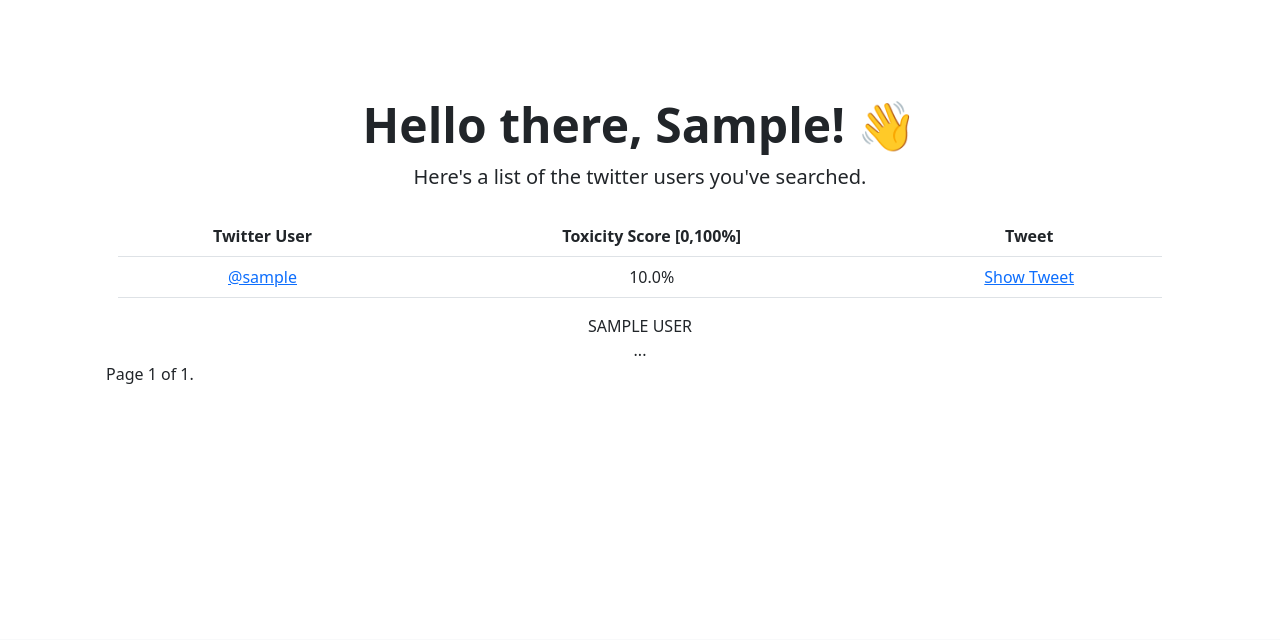
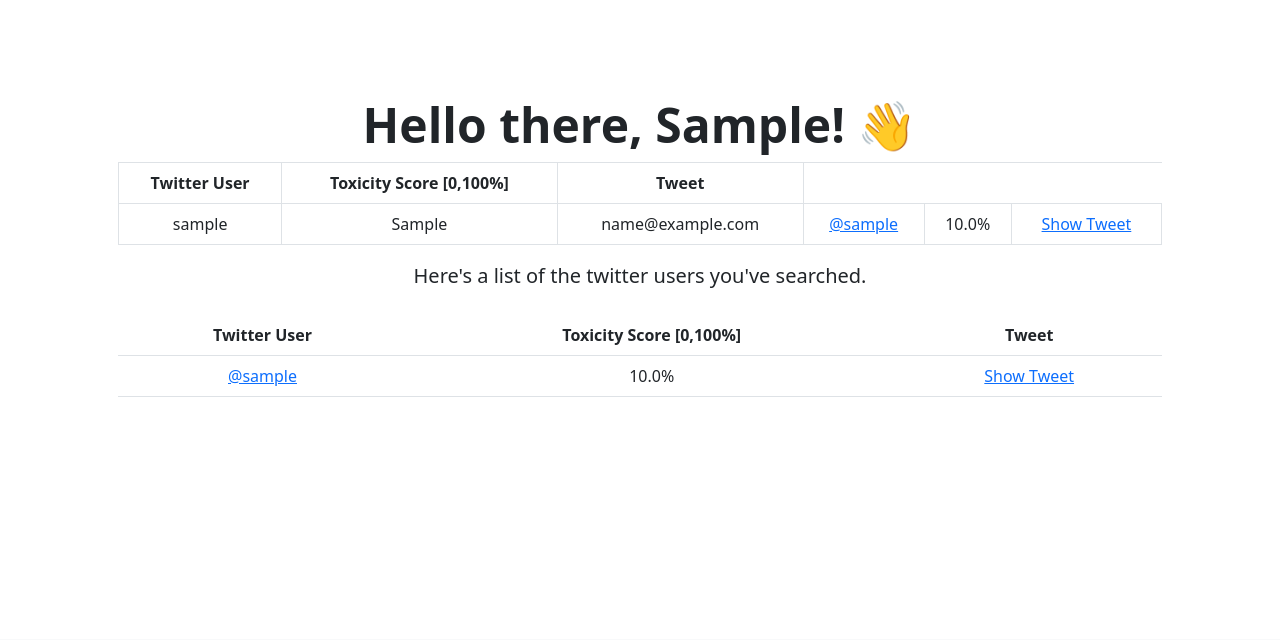
Before and after one commit to franciscojavierarceo/twitter-scan, a Django app: template authorization/templates/authorization/list_results.html in a window 1280 px wide. Shown: the part 89-729 px from the top of the page. Run offline with Django 3.2, Linux system fonts and the light colour scheme; a user stored in the database is signed in; tables that the repository leaves empty hold one stand-in row (values such as "Sample post"); the template is opened without the code that fills it: values that come from a table or form of the project are taken from there, most other values are stand-ins (such as "Sample title", 1, 10 or a date in 2020); parts of the project's set-up code (start-up, migrations or seed data) failed here and were passed over; some libraries are stand-ins or nearby versions.

Commit message:
have template rendering

```diff
--- a/authorization/templates/authorization/list_results.html
+++ b/authorization/templates/authorization/list_results.html
@@ -1,6 +1,58 @@
 {% extends "authorization/base.html" %}
 
 {% block maincontent %}
+    <div class="container">
+<table class="table table-bordered">
+  <thead>
+    <tr>
+      <th class="col">Twitter User</th>
+      <th class="col">Toxicity Score [0,100%]</th>
+      <th class="col">Tweet</th>
+    </tr>
+  </thead>
+  <tbody>
+    {% for tweet in tweets %}
+      <tr>
+        <td>{{ user.username }}</td>
+        <td>{{ user.first_name }}</td>
+        <td>{{ user.email }}</td>
+        <td class="col"><a href="https://twitter.com/{{tweet.twitter_username}}">@{{tweet.twitter_username}}</a></td>
+        <td class="col">{{tweet.toxicity_score}}%</td>
+        <td class="col">
+            <a href="#" onclick="showTweet('{{tweet.twitter_username}}-{{tweet.tweet_id}}');" id="{{tweet.twitter_username}}-{{tweet.tweet_id}}-text">Show Tweet</a>
+            <div style="display:none" id="{{tweet.twitter_username}}-{{tweet.tweet_id}}">
+                <blockquote class="twitter-tweet">
+                    <a href="https://twitter.com/x/status/{{tweet.tweet_id}}"></a>
+                </blockquote>
+            </div>
+        </td>
+      </tr>
+    {% endfor %}
+  </tbody>
+</table>
+
+{% if is_paginated %}
+  <ul class="pagination">
+    {% if page_obj.has_previous %}
+      <li><a href="?page={{ page_obj.previous_page_number }}">&laquo;</a></li>
+    {% else %}
+      <li class="disabled"><span>&laquo;</span></li>
+    {% endif %}
+    {% for i in paginator.page_range %}
+      {% if page_obj.number == i %}
+        <li class="active"><span>{{ i }} <span class="sr-only">(current)</span></span></li>
+      {% else %}
+        <li><a href="?page={{ i }}">{{ i }}</a></li>
+      {% endif %}
+    {% endfor %}
+    {% if page_obj.has_next %}
+      <li><a href="?page={{ page_obj.next_page_number }}">&raquo;</a></li>
+    {% else %}
+      <li class="disabled"><span>&raquo;</span></li>
+    {% endif %}
+  </ul>
+{% endif %}
+</div>
 
     <div class="container">
     <script async src="https://platform.twitter.com/widgets.js" charset="utf-8"></script>
@@ -49,28 +101,4 @@
         </script>
     </div>
 
-{% for contact in page_obj %}
-    {# Each "contact" is a Contact model object. #}
-    {{ contact.full_name|upper }}<br>
-    ...
-{% endfor %}
-
-<div class="pagination">
-    <span class="step-links">
-        {% if page_obj.has_previous %}
-            <a href="?page=1">&laquo; first</a>
-            <a href="?page={{ page_obj.previous_page_number }}">previous</a>
-        {% endif %}
-
-        <span class="current">
-            Page {{ page_obj.number }} of {{ page_obj.paginator.num_pages }}.
-        </span>
-
-        {% if page_obj.has_next %}
-            <a href="?page={{ page_obj.next_page_number }}">next</a>
-            <a href="?page={{ page_obj.paginator.num_pages }}">last &raquo;</a>
-        {% endif %}
-    </span>
-</div>
-
 {% endblock %}
--- a/authorization/urls.py
+++ b/authorization/urls.py
@@ -8,5 +8,6 @@ urlpatterns = [
     path("twitter_callback/", views.twitter_callback, name="twitter_callback"),
     path("twitter_logout/", views.twitter_logout, name="twitter_logout"),
     path("results/", views.results, name="results"),
+    path("result-list/", views.ScoredTweetsListView.as_view(), name="result_list"),
     path("score-tweets/", csrf_exempt(views.score_tweets_api), name="score_tweets"),
 ]
--- a/authorization/views.py
+++ b/authorization/views.py
@@ -5,6 +5,7 @@ from django.shortcuts import render, redirect
 from django.utils import timezone
 from django.http import JsonResponse
 from django.views.generic import ListView
+from django.utils.decorators import method_decorator
 
 from twitter_api.twitter_api import TwitterAPI
 from .authorization import create_update_user_from_twitter
@@ -176,10 +177,11 @@ def score_tweets_api(request):
     return JsonResponse({"predictions": predictions})
 
 
-@login_required
+@method_decorator(login_required, name='dispatch')
 class ScoredTweetsListView(ListView):
     paginate_by = 10
     model = Tweet
+    template_name = 'authorization/list_results.html'
 
     def get_queryset(self):
         curr_user = TwitterUser.objects.get(user=self.request.user)
```
